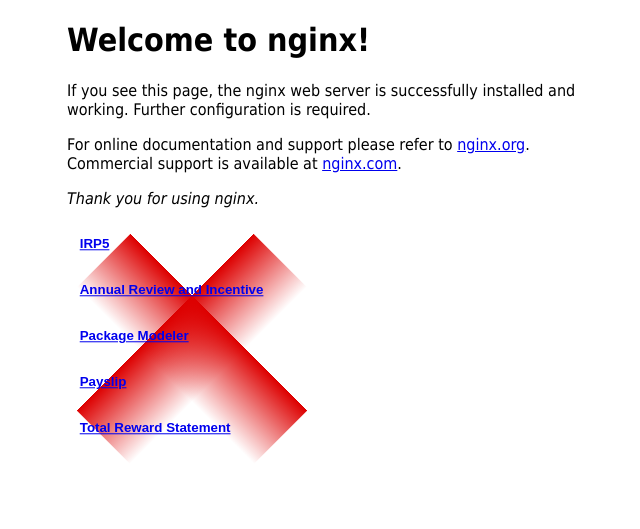
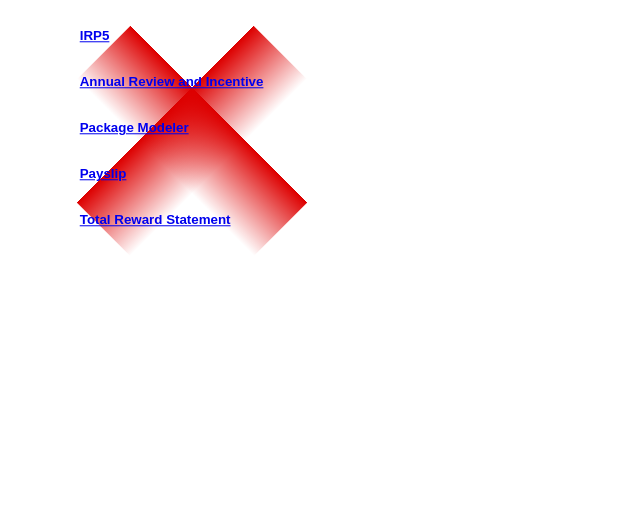
Before and after one commit to skalmodiya/index, a plain HTML site: page index.html in a window 1280 px wide. Shown: the whole page, without its empty margins (293-933 px from the left). Drawn offline with Linux system fonts and the light colour scheme.

Commit message:
Update index.html

```diff
--- a/index.html
+++ b/index.html
@@ -9,17 +9,6 @@ font-family: Tahoma, Verdana, Arial, sans-serif; }
 </style>
 </head>
 <body>
-<h1>Welcome to nginx!</h1>
-<p>If you see this page, the nginx web server is successfully installed and
-working. Further configuration is required.</p>
-
-<p>For online documentation and support please refer to
-<a href="http://nginx.org/">nginx.org</a>.<br/>
-Commercial support is available at
-<a href="http://nginx.com/">nginx.com</a>.</p>
-
-<p><em>Thank you for using nginx.</em></p>
-
 <div style="width: 250px; height: 250px; background: linear-gradient(to bottom, transparent 35%, #d00 15%,            #d00 15%, transparent 65%),            linear-gradient(to right, transparent 35%, #d00 15%, #d00 15%,            transparent 65%);transform: rotate(45deg);">
 <div style="transform: rotate(-45deg);">
 <p><span style="top: 1317px; left: 226px; width: 92px; height: 17px; letter-spacing: 0px; color: #033b61; text-align: left; font: bold 10pt / 30px Arial; opacity: 1;"><a class="fiori-app-external-link wiki_link" href="#" title="IRP5" data-document-param="FioriApps_2dde06f3-89d8-4c45-8d83-0ad676e72a3eTest">IRP5</a></span></p>
```
